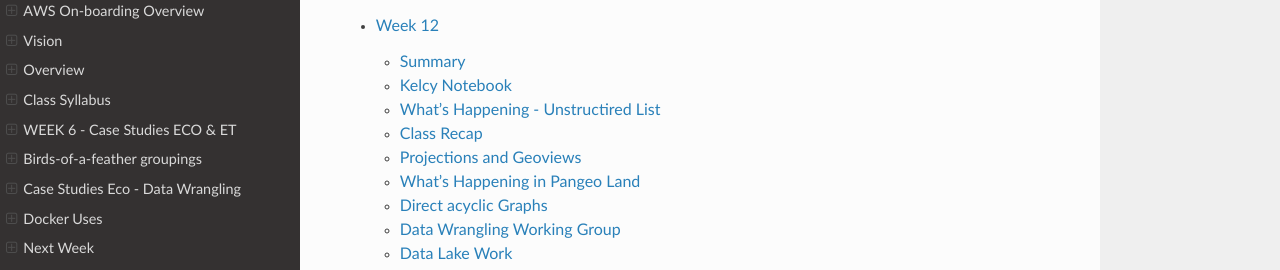
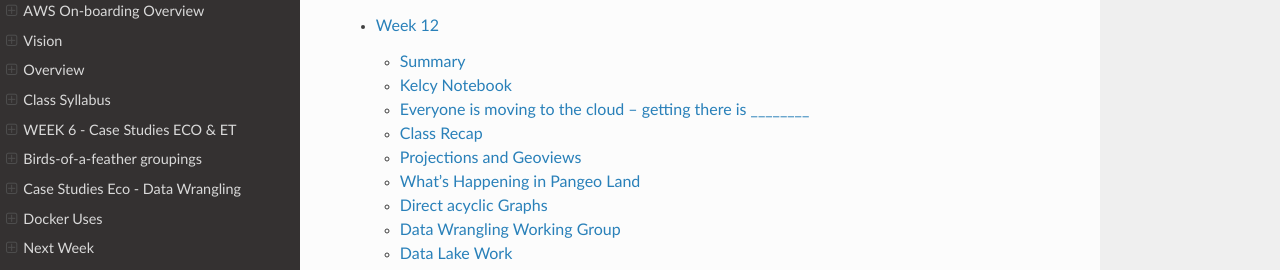
Before and after one commit to tonybutzer/harmony-docs, a Sphinx documentation site: the page built from documentation/source/index.rst, in a window 1280 px wide and 900 px high, scrolled down 4454 px. Shown: the part 158-428 px from the top of the window. Built offline with Sphinx 7.4.7 and the Read the Docs theme 2.0.0, drawn with Linux system fonts in a browser that asks for light colours; pages that are not in the unit, such as notebooks, are missing from menus.

Commit message:
automatic git update from Makefile

````diff
--- a/documentation/source/12week.md
+++ b/documentation/source/12week.md
@@ -90,7 +90,7 @@ b04.shape
 ```
 
 ---
-## What's Happening - Unstructired List
+## Everyone is moving to the cloud -- getting there is ________
 
 - Opening new horizons:
     - EU
````
